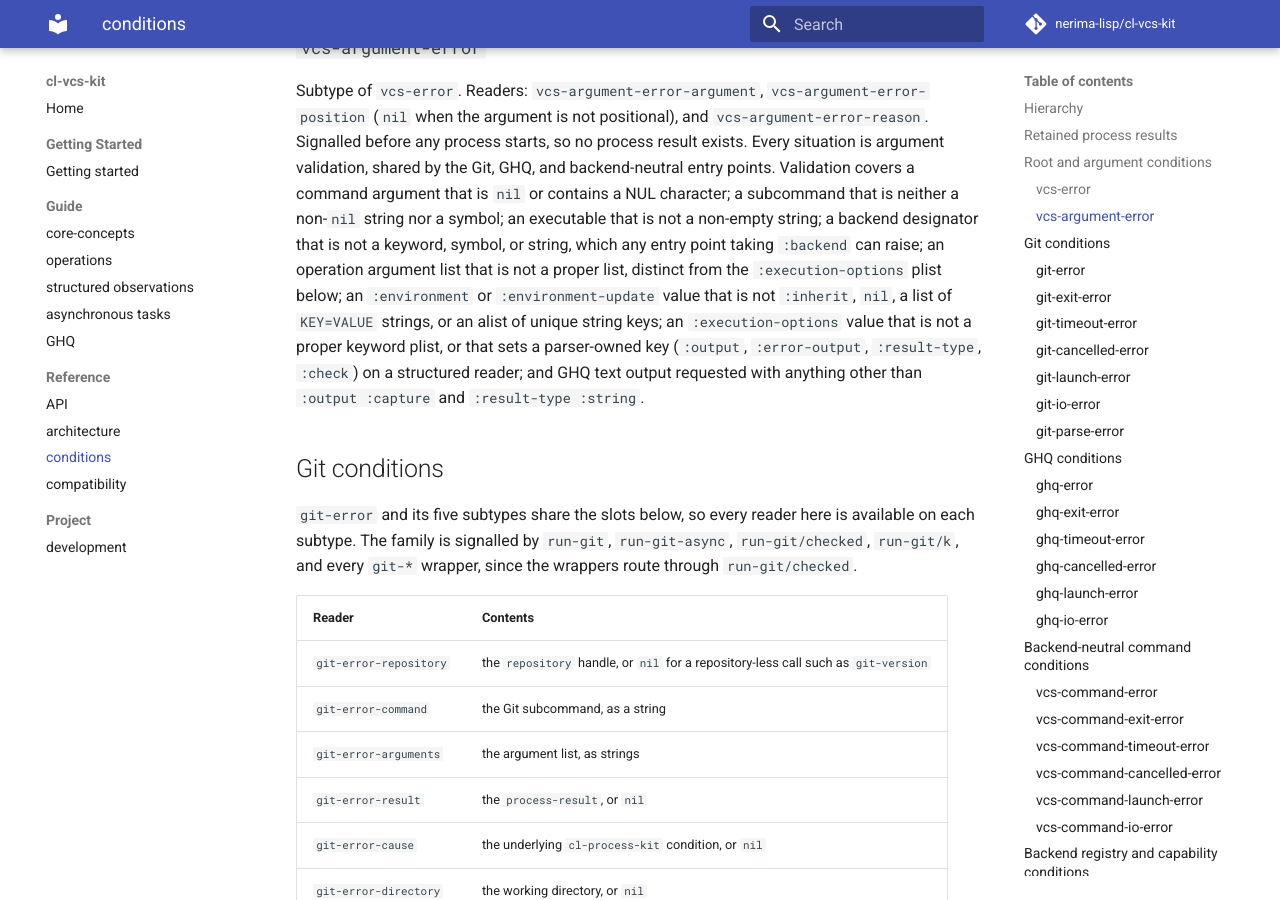
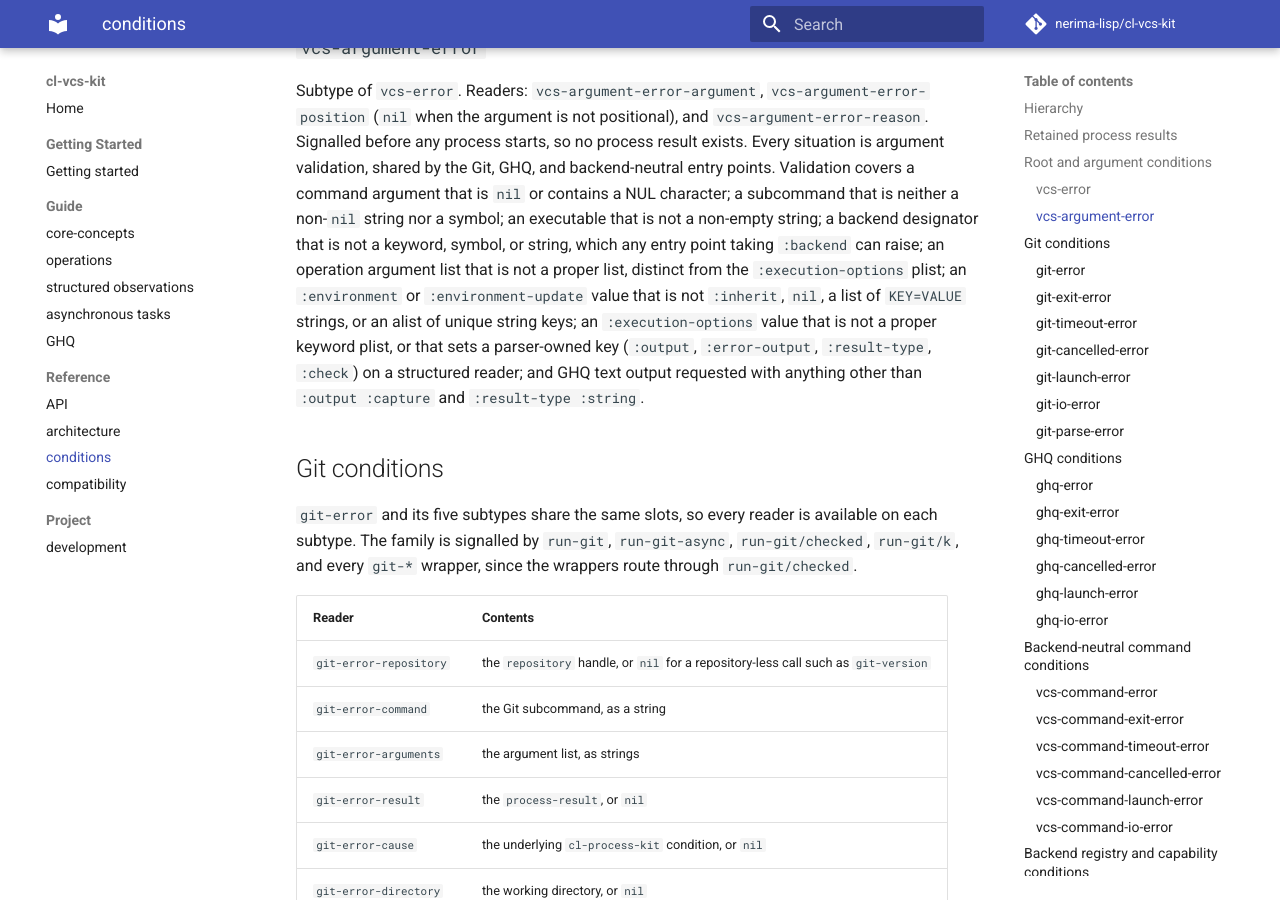
Before and after one commit to nerima-lisp/cl-vcs-kit, an MkDocs documentation site: the page built from docs/src/reference/conditions.md, in a window 1280 px wide and 900 px high, scrolled down 2226 px. Built offline with MkDocs 1.6.1 and Material for MkDocs 9.7.7, drawn with Linux system fonts in a browser that asks for light colours; comment, search, counter and statistics services are not loaded; some of the changed text lies outside the part shown.

Commit message:
docs: remove remaining reference navigation prose

```diff
--- a/docs/src/reference/conditions.md
+++ b/docs/src/reference/conditions.md
@@ -99,7 +99,7 @@ or contains a NUL character; a subcommand that is neither a non-`nil` string
 nor a symbol; an executable that is not a non-empty string; a backend
 designator that is not a keyword, symbol, or string, which any entry point
 taking `:backend` can raise; an operation argument list that is not a proper
-list, distinct from the `:execution-options` plist below; an `:environment`
+list, distinct from the `:execution-options` plist; an `:environment`
 or `:environment-update` value that is not `:inherit`, `nil`, a list of
 `KEY=VALUE` strings, or an alist of unique string keys; an
 `:execution-options` value that is not a proper keyword plist, or that sets a
@@ -109,7 +109,7 @@ structured reader; and GHQ text output requested with anything other than
 
 ## Git conditions
 
-`git-error` and its five subtypes share the slots below, so every reader here
+`git-error` and its five subtypes share the same slots, so every reader
 is available on each subtype. The family is signalled by `run-git`,
 `run-git-async`, `run-git/checked`, `run-git/k`, and every `git-*` wrapper,
 since the wrappers route through `run-git/checked`.
@@ -408,6 +408,6 @@ family and, when the backend is chosen at run time, the capability conditions:
 
 For a single failure continuation instead of a handler, the `/k` entry points
 `run-git/k`, `run-ghq/k`, `run-vcs/k`, and `run-vcs-operation/k` call your
-failure callback with any `vcs-error`, so the family grouping above applies
-unchanged. The complete export list, including every reader named here, is in
+failure callback with any `vcs-error`, so the same family-specific handling
+applies. The complete export list, including every reader named here, is in
 [the API reference](api.md).
```
Also changed, not shown: docs/src/reference/api.md (+1 -2 lines).
